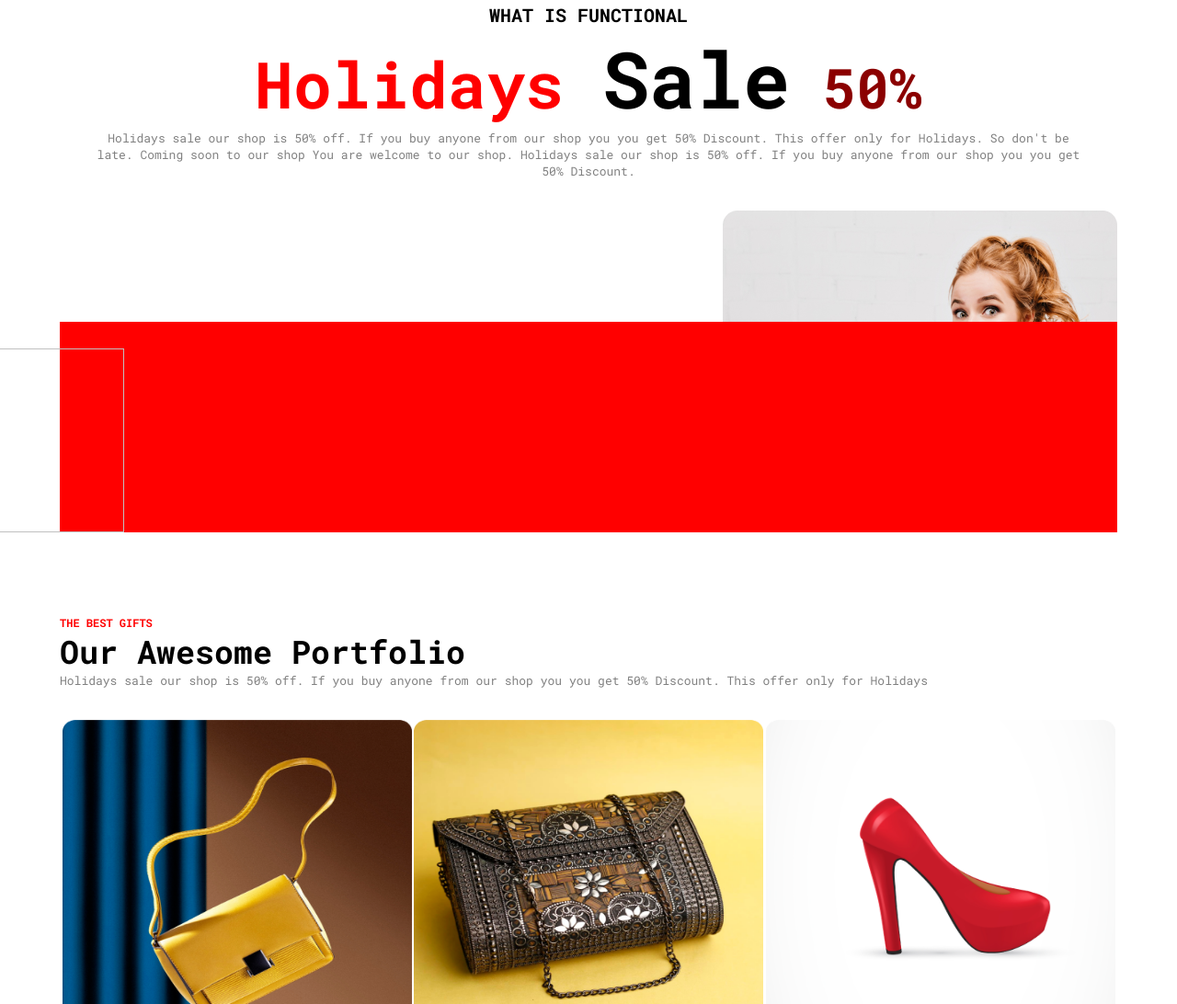
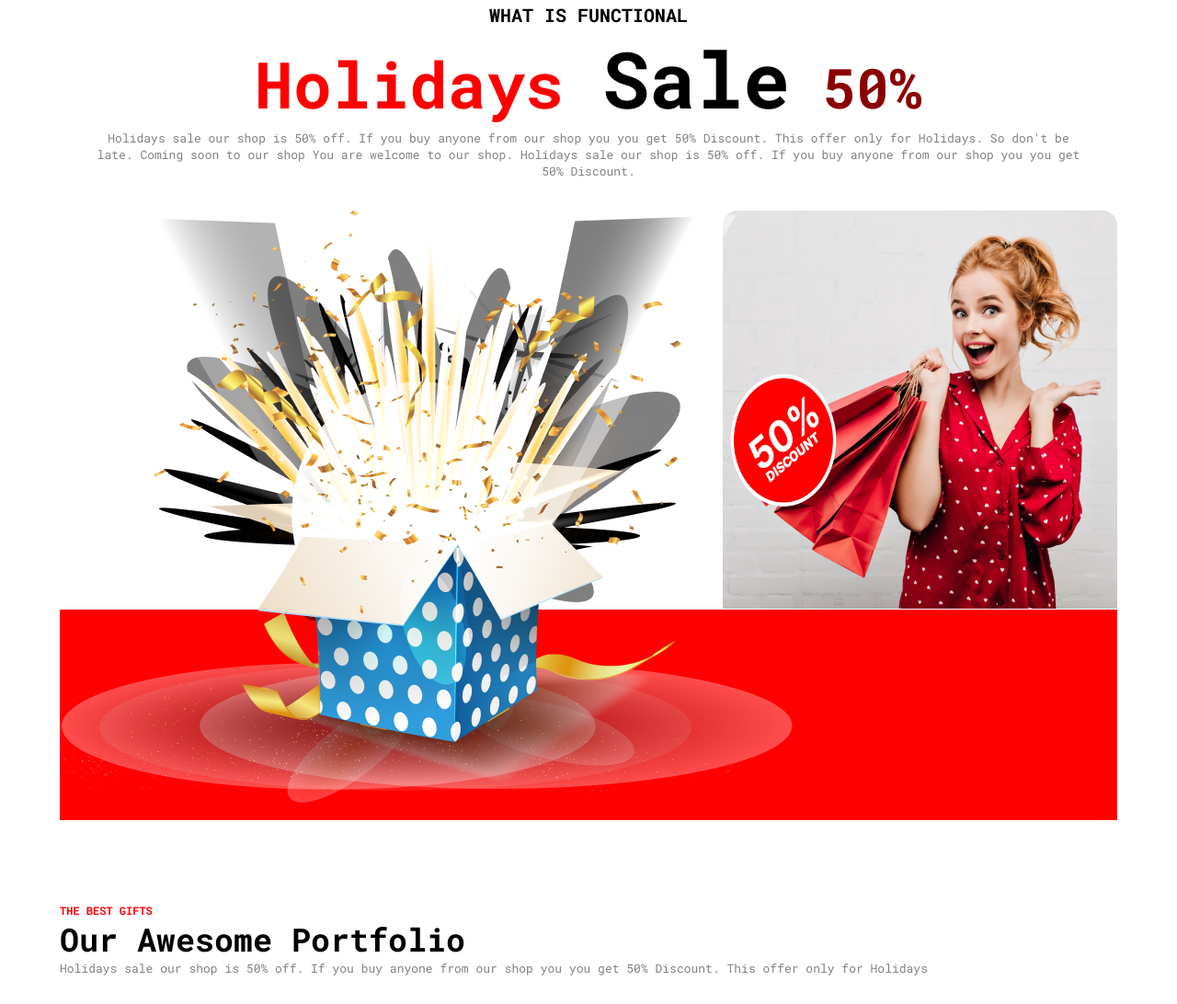
Before and after one commit to m-sarful/assignment-1, a plain HTML site: page index.html in a window 1280 px wide. Shown: the part 3410-4502 px from the top of the page at 92% size. Drawn offline with Linux system fonts and the light colour scheme; the site is published under a folder, as on GitHub Pages, so addresses that start at the root find nothing.

Commit message:
added .dot

```diff
--- a/index.html
+++ b/index.html
@@ -88,8 +88,8 @@
             </div>
         </div>
             <div class="holidays-img-section">
-                <img src="/resources/Group 75.png" alt="" id="gift-image">
-                <img src="/resources/Group 44.png" alt="" id="discount-img">
+                <img src="./resources/Group 75.png" alt="" id="gift-image">
+                <img src="./resources/Group 44.png" alt="" id="discount-img">
             </div>
             </section>
 
```
